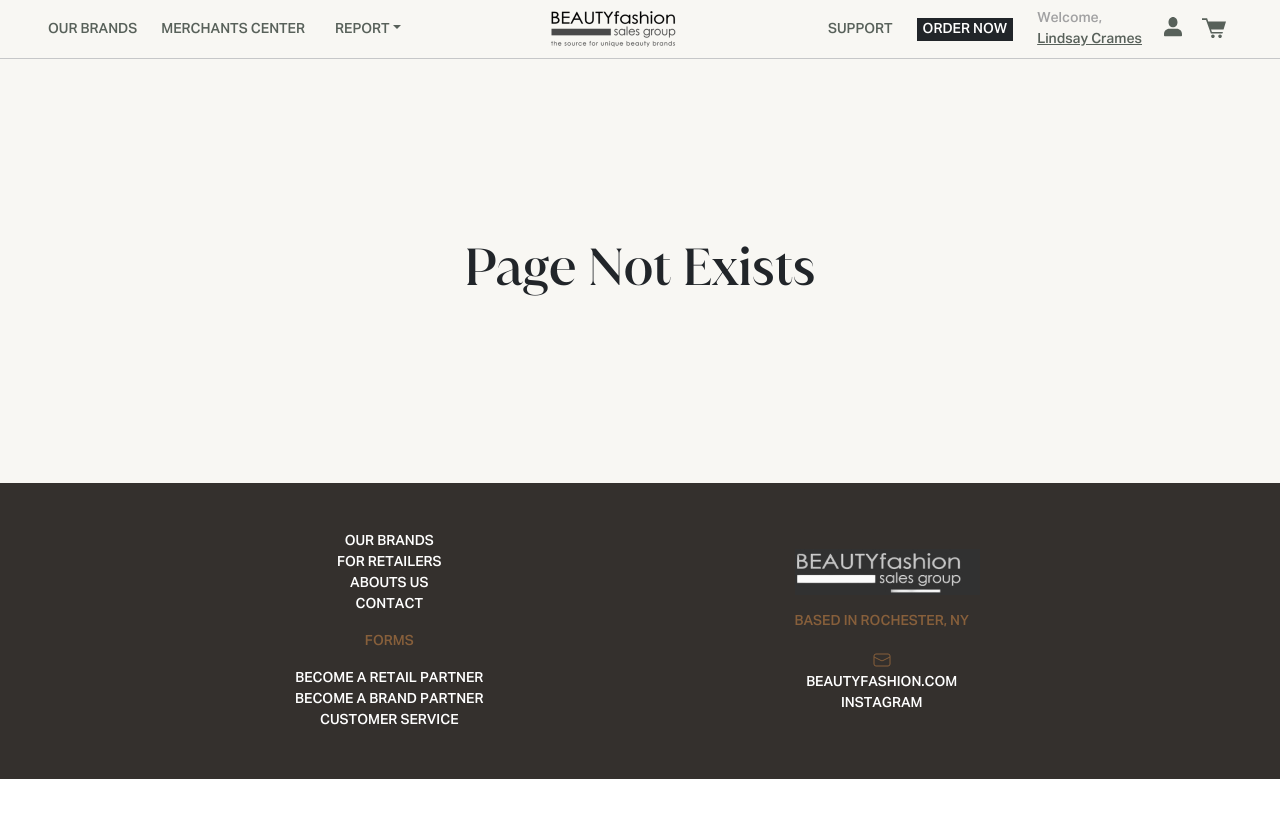
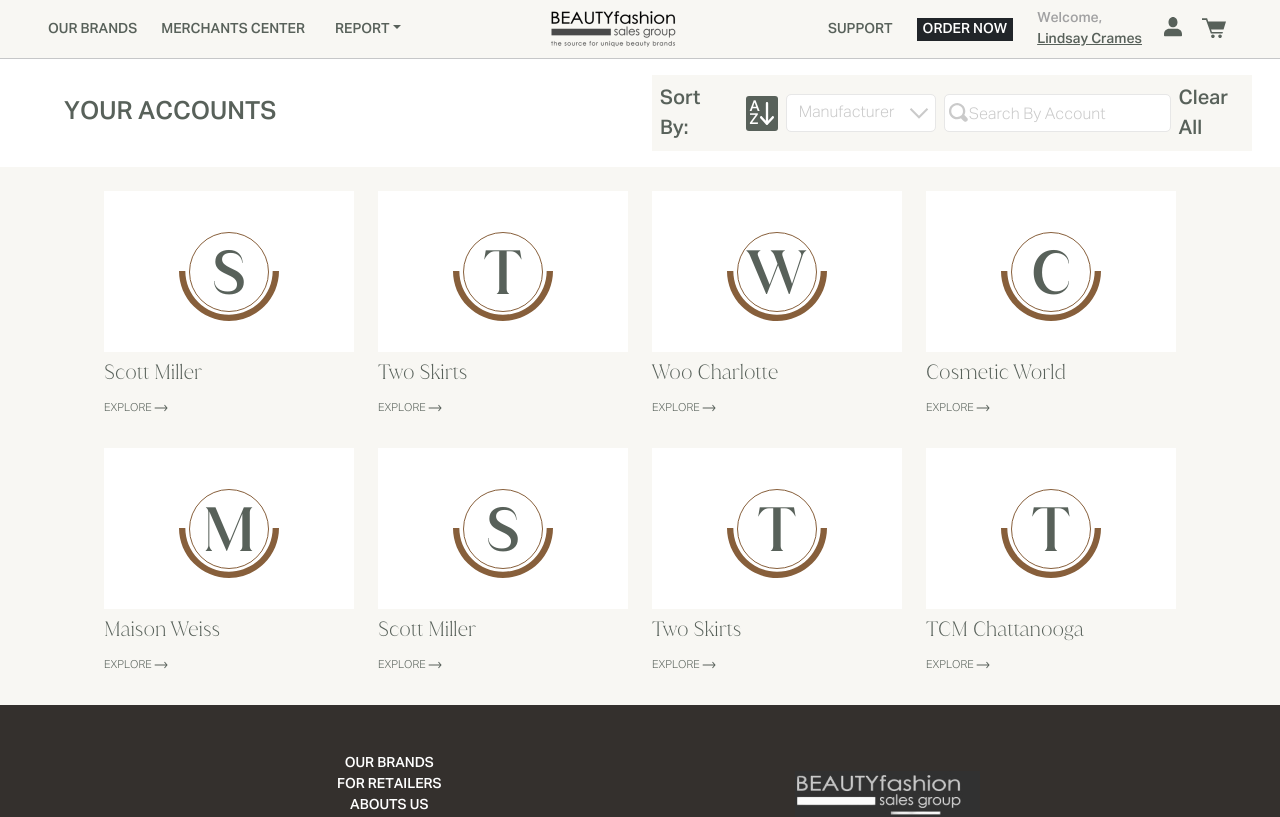
Before and after one commit to Ripty-Dx/BFS_Portal_new, a React (Create React App) app: page /accounts in a window 1280 px wide. Shown: the top 817 px of the page. Built offline with nearby package versions, Linux system fonts and the light colour scheme.

Commit message:
accounts page UI

```diff
--- a/src/App.js
+++ b/src/App.js
@@ -9,6 +9,7 @@
 import PageNotFound from "./components/PageNotFound/PageNotFound";
 import BrandDetails2 from "./components/BrandDetails/BrandDetails2";
 import BrandDetails3 from "./components/BrandDetails/BrandDetails3";
+import Accounts from "./components/Accounts/Accounts";
 function App() {
   return (
     <>
@@ -19,6 +20,7 @@
         <Route path="/brand-details" element={<BrandDetails1 />}></Route>
         <Route path="/brand-details2" element={<BrandDetails2 />}></Route>
         <Route path="/brand-details3" element={<BrandDetails3 />}></Route>
+        <Route path="/accounts" element={<Accounts />}></Route>
         <Route path="*" element={<PageNotFound />} />
       </Routes>
       <Footer />
--- /dev/null
+++ b/src/components/Accounts/AccountCard.jsx
@@ -0,0 +1,33 @@
+import React from "react";
+import "./Accounts.css";
+import ArrowSymbol from "../ArrowSymbol";
+const AccountCard = ({ name }) => {
+  return (
+    <>
+      <div className="bg-transparent" style={{ width: "250px" }}>
+        <div className="bg-white d-flex justify-content-center align-items-center position-relative" style={{ height: "161px", width: "250px" }}>
+          <div className="accountNameLetter">{name.charAt(0)}</div>
+          <div className="position-absolute">
+            <svg xmlns="http://www.w3.org/2000/svg" width="80" height="80" viewBox="0 0 80 80" fill="none">
+              <circle cx="40" cy="40" r="39.5" fill="white" stroke="#875F3B" />
+            </svg>
+          </div>
+          <div className="position-absolute" style={{ top: "80px" }}>
+            <svg xmlns="http://www.w3.org/2000/svg" width="100" height="50" viewBox="0 0 100 50" fill="none">
+              <path
+                d="M100 0C100 13.2608 94.7322 25.9785 85.3553 35.3553C75.9785 44.7322 63.2608 50 50 50C36.7392 50 24.0215 44.7322 14.6447 35.3553C5.26785 25.9785 2.00233e-06 13.2608 0 7.62939e-06H6.32268C6.32268 11.584 10.9244 22.6934 19.1155 30.8845C27.3066 39.0756 38.4161 43.6773 50 43.6773C61.5839 43.6773 72.6934 39.0756 80.8845 30.8845C89.0756 22.6934 93.6773 11.5839 93.6773 0H100Z"
+                fill="#875F3B"
+              />
+            </svg>
+          </div>
+        </div>
+        <div className="accountHolderName mt-1">{name}</div>
+        <div className="explore mt-1">
+          EXPLORE <ArrowSymbol size="small" />
+        </div>
+      </div>
+    </>
+  );
+};
+
+export default AccountCard;
--- /dev/null
+++ b/src/components/Accounts/Accounts.css
@@ -0,0 +1,72 @@
+.accountNameLetter {
+  color: var(--header_font_color);
+  text-align: center;
+  font-family: "FONTSPRING_DEMO_Juana_Alt_Medium";
+  font-size: 60px;
+  font-style: normal;
+  font-weight: 500;
+  line-height: 32px; /* 53.333% */
+  /* width: 35px;
+  height: 32px; */
+  position: relative;
+  z-index: 1;
+}
+.accountHolderName {
+  color: var(--header_font_color);
+  font-family: "Fontspring_DEMO_juanaalt_extralight";
+  font-size: 20px;
+  font-style: normal;
+  font-weight: 280;
+  line-height: 32px; /* 160% */
+}
+.explore {
+  color: var(--header_font_color);
+  font-family: "AktivGrotesk_Light";
+  font-size: 11px;
+  font-weight: 400;
+  line-height: 32px; /* 290.909% */
+  text-transform: uppercase;
+}
+.accountHeading {
+  color: var(--header_font_color);
+  font-family: "AktivGrotesk_Medium";
+  font-size: 25px;
+  font-weight: 400;
+  text-transform: uppercase;
+}
+.accountSort {
+  color: var(--header_font_color);
+  font-family: "AktivGrotesk_Medium";
+  font-size: 20px;
+  font-weight: 400;
+}
+.iconSort {
+  border-radius: 3px;
+  background: #58615a;
+  display: flex;
+}
+.iconLetter {
+  color: #fff;
+  font-family: "AktivGrotesk_Medium";
+  font-size: 15px;
+  font-weight: 400;
+  background: #58615a;
+  line-height: 13.5px;
+}
+.accountSelect {
+  border-radius: 5px;
+  border: 0.5px solid #e7e7e7;
+}
+.optionInSelect {
+  color: #cacaca;
+  font-family: "AktivGrotesk_Light";
+  font-size: 16px;
+  font-weight: 400;
+}
+.form-control::placeholder {
+  /* Chrome, Firefox, Opera, Safari 10.1+ */
+  color: #cacaca;
+  font-family: "AktivGrotesk_Light";
+  font-size: 16px;
+  font-weight: 400;
+}
--- /dev/null
+++ b/src/components/Accounts/Accounts.jsx
@@ -0,0 +1,80 @@
+import React from "react";
+import AccountCard from "./AccountCard";
+import "./Accounts.css";
+
+const Accounts = () => {
+  return (
+    <>
+      <div className="container-fluid">
+        {/* your account heading */}
+        <div className="row p-3">
+          <div className="col-6 d-flex align-items-center ps-5">
+            <p className="m-0 accountHeading">your accounts</p>
+          </div>
+          <div className="col-6">
+            <div className="bg_paleYellow d-flex gap-2 justify-content-center align-items-center p-2 ">
+              <p className="m-0 accountSort">Sort By:</p>
+              {/* icon sort */}
+              <div className="iconSort p-1 ms-3">
+                <div className="position-relative">
+                  <p className="m-0 iconLetter ">A</p>
+                  <p className="m-0 iconLetter">Z</p>
+                </div>
+                <div>
+                  <svg xmlns="http://www.w3.org/2000/svg" width="14" height="23" viewBox="0 0 14 23" fill="none">
+                    <path
+                      d="M1.99163 14.4298C1.53601 13.9308 0.797325 13.9308 0.341705 14.4298C-0.113902 14.9288 -0.113902 15.7378 0.341705 16.2368L4.42458 20.7085C4.42473 20.7087 4.42442 20.7084 4.42458 20.7085L6.17506 22.6257C6.38261 22.853 6.64885 22.9768 6.92033 22.997C6.99616 23.0027 7.07258 23.0003 7.14876 22.9896C7.3702 22.9586 7.5851 22.8581 7.76407 22.6879C7.78728 22.6659 7.80968 22.6429 7.83115 22.619L13.6583 16.2368C14.1139 15.7378 14.1139 14.9288 13.6583 14.4298C13.2027 13.9308 12.464 13.9308 12.0084 14.4298L8.16668 18.6374L8.16668 1.27777C8.16668 0.572059 7.64437 -3.34146e-07 7.00001 -3.0598e-07C6.35566 -2.77815e-07 5.83334 0.572059 5.83334 1.27777L5.83335 18.6374L1.99163 14.4298Z"
+                      fill="white"
+                    />
+                  </svg>
+                </div>
+              </div>
+              {/* manufacture by */}
+              <div className="position-relative" style={{ minWidth: "150px" }}>
+                <select className="form-control accountSelect optionInSelect">
+                  <option selected disabled className="optionInSelect">
+                    Manufacturer
+                  </option>
+                </select>
+                <div className="position-absolute" style={{ right: "0px", top: "2px" }}>
+                  <svg xmlns="http://www.w3.org/2000/svg" width="34" height="34" viewBox="0 0 34 34" fill="none">
+                    <path d="M25.5 12.75L17 21.25L8.5 12.75" stroke="#CACACA" stroke-width="2" />
+                  </svg>
+                </div>
+              </div>
+              {/* search by account */}
+              <div className="position-relative">
+                <input class="form-control accountSelect ps-4" style={{maxWidth:"18 0px"}} type="text" placeholder="Search By Account" />
+
+                <div className="position-absolute" style={{ left: "5px", top: "5px" }}>
+                  <svg xmlns="http://www.w3.org/2000/svg" width="19" height="19" viewBox="0 0 19 19" fill="none">
+                    <path
+                      d="M8.14539 0.0232725C3.65379 0.0232725 0 3.67706 0 8.16866C0 12.6603 3.65379 16.314 8.14539 16.314C9.51847 16.314 10.8683 15.9882 12.0086 15.3599C12.1 15.4698 12.2012 15.5711 12.3112 15.6624L14.6384 17.9897C14.8533 18.2315 15.1154 18.4268 15.4085 18.5637C15.7016 18.7005 16.0196 18.776 16.3429 18.7856C16.6663 18.7951 16.9882 18.7384 17.2888 18.619C17.5895 18.4996 17.8626 18.3201 18.0913 18.0913C18.3201 17.8626 18.4996 17.5895 18.619 17.2888C18.7384 16.9882 18.7951 16.6663 18.7856 16.3429C18.776 16.0196 18.7005 15.7016 18.5637 15.4085C18.4268 15.1154 18.2315 14.8533 17.9897 14.6384L15.6624 12.3112C15.5491 12.1978 15.4243 12.0964 15.2901 12.0086C15.9184 10.8683 16.314 9.54174 16.314 8.14539C16.314 3.65379 12.6603 0 8.16866 0L8.14539 0.0232725ZM8.14539 2.35053C11.3803 2.35053 13.9635 4.93378 13.9635 8.16866C13.9635 9.70465 13.405 11.1243 12.4275 12.1715C12.4043 12.1948 12.381 12.2181 12.3577 12.2414C12.2478 12.3327 12.1465 12.434 12.0552 12.5439C11.0312 13.4748 9.63483 14.0101 8.12212 14.0101C4.88723 14.0101 2.30398 11.4268 2.30398 8.19193C2.30398 4.95705 4.88723 2.3738 8.12212 2.3738L8.14539 2.35053Z"
+                      fill="#CACACA"
+                    />
+                  </svg>
+                </div>
+              </div>
+              {/* clear all */}
+              <p className="m-0 accountSort">Clear All</p>
+            </div>
+          </div>
+        </div>
+        <div className="row p-4 bg_paleYellow">
+          <div className=" d-flex gap-4 justify-content-center align-items-center flex-wrap">
+            <AccountCard name="Scott Miller" />
+            <AccountCard name="Two Skirts" />
+            <AccountCard name="Woo Charlotte" />
+            <AccountCard name="Cosmetic World" />
+            <AccountCard name="Maison Weiss" />
+            <AccountCard name="Scott Miller" />
+            <AccountCard name="Two Skirts" />
+            <AccountCard name="TCM Chattanooga" />
+          </div>
+        </div>
+      </div>
+    </>
+  );
+};
+
+export default Accounts;
--- a/src/components/BrandDetails/RelatedProductCard.jsx
+++ b/src/components/BrandDetails/RelatedProductCard.jsx
@@ -3,7 +3,7 @@
 const RelatedProductCard = ({ cardText, cardHeading, imagePath }) => {
   return (
     <>
-      <div className="position-relative " style={{ height: "337px" }} id="BeautyProductCardInHome">
+      <div className="position-relative mt-5 " style={{ height: "275px" }} id="BeautyProductCardInHome">
         <div className="circle" id="BeautyProductCardInHome">
           <img src={imagePath} alt="" style={{ height: "89px",width:"89px" }} className="bg-white" />
         </div>
```
